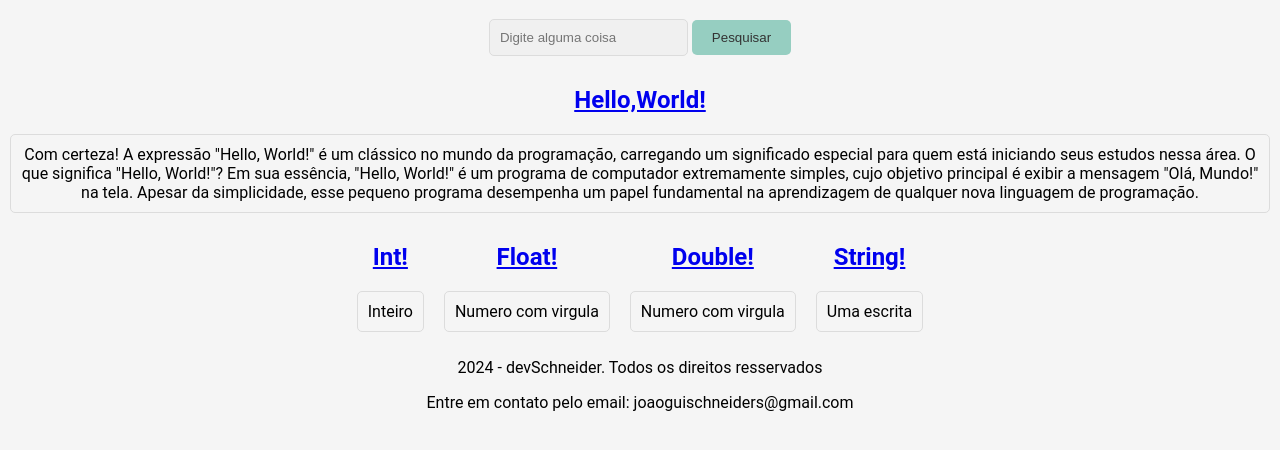
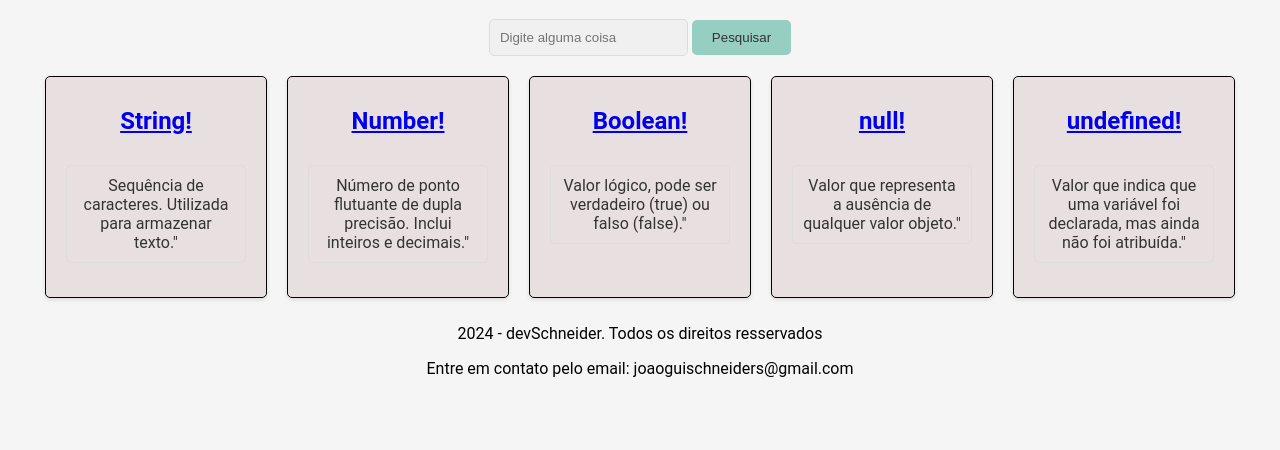
Before and after one commit to schneiderjaoo/imersaoGeminiAlura, a plain HTML site: page index.html in a window 1280 px wide. Both pictures are taken after a click on the button "Pesquisar". Shown: the part 62-512 px from the top of the page. Drawn offline with Linux system fonts and the light colour scheme.

Commit message:
Melhorias

```diff
--- /dev/null
+++ b/dados.js
@@ -0,0 +1,28 @@
+let tiposDeDados = [
+    {
+        nome: "String",
+        descricao: "Sequência de caracteres. Utilizada para armazenar texto.",
+        link: "Olá, mundo!",
+    },
+    {
+        nome: "Number",
+        descricao: "Número de ponto flutuante de dupla precisão. Inclui inteiros e decimais.",
+        exemplo: 42,
+        link: ["inteiro", "decimal"]
+    },
+    {
+        nome: "Boolean",
+        descricao: "Valor lógico, pode ser verdadeiro (true) ou falso (false).",
+        link: true
+    },
+    {
+        nome: "null",
+        descricao: "Valor que representa a ausência de qualquer valor objeto.",
+        link: null
+    },
+    {
+        nome: "undefined",
+        descricao: "Valor que indica que uma variável foi declarada, mas ainda não foi atribuída.",
+        link: undefined
+    }
+];
--- a/index.html
+++ b/index.html
@@ -13,56 +13,17 @@
     <main>
         <section>
         <input type="text" placeholder="Digite alguma coisa">
-        <button>Pesquisar</button>
+        <button onclick="pesquisar()">Pesquisar</button>
     </section>
-    <section class="resultados-pesquisas">
-        <div class="item-resulado">
-            <h2>
-                <a href="https://pt.wikipedia.org/wiki/Programa_Ol%C3%A1_Mundo" target="_blank">Hello,World!</a>
-            </h2>
-            <p class="descricao-meta">
-                Com certeza! A expressão "Hello, World!" é um clássico no mundo da programação, carregando um significado especial para quem está iniciando seus estudos nessa área.
-                O que significa "Hello, World!"?
-                Em sua essência, "Hello, World!" é um programa de computador extremamente simples, cujo objetivo principal é exibir a mensagem "Olá, Mundo!" na tela. Apesar da simplicidade, esse pequeno programa desempenha um papel fundamental na aprendizagem de qualquer nova linguagem de programação.
-            </p>
-        </div>
-        <div class="item-resulado">
-            <h2>
-                <a href="https://pt.wikipedia.org/wiki/Programa_Ol%C3%A1_Mundo" target="_blank">Int!</a>
-            </h2>
-            <p class="descricao-meta">
-                Inteiro
-            </p>
-        </div>
-        <div class="item-resulado">
-            <h2>
-                <a href="https://pt.wikipedia.org/wiki/Programa_Ol%C3%A1_Mundo" target="_blank">Float!</a>
-            </h2>
-            <p class="descricao-meta">
-                Numero com virgula
-            </p>
-        </div>
-        <div class="item-resulado">
-            <h2>
-                <a href="https://pt.wikipedia.org/wiki/Programa_Ol%C3%A1_Mundo" target="_blank">Double!</a>
-            </h2>
-            <p class="descricao-meta">
-              Numero com virgula
-            </p>
-        </div>
-        <div class="item-resulado">
-            <h2>
-                <a href="https://pt.wikipedia.org/wiki/Programa_Ol%C3%A1_Mundo" target="_blank">String!</a>
-            </h2>
-            <p class="descricao-meta">
-                Uma escrita
-            </p>
-        </div>
+    <section class="resultados-pesquisas"
+             id="resultadosDaPesquisa">
     </section>
     </main>
     <footer>
         <p>2024 - devSchneider. Todos os direitos resservados</p>
         <p>Entre em contato pelo email: joaoguischneiders@gmail.com</p>
     </footer>
+    <script src="dados.js"></script>
+    <script src="script.js"></script>
 </body>
 </html>
--- a/script.js
+++ b/script.js
@@ -1 +1,44 @@
-console.log('Hello, world!');
+//console.log(tiposDeDados[0]);
+function pesquisar(){
+    let section = document.getElementById("resultadosDaPesquisa")
+
+    let resultados = "";
+
+    //para cada dado dentro da lista de dados
+    for(let dado of tiposDeDados){
+        resultados += `
+            <div class="item-resulado">
+                <h2>
+                    <a href="${dado.link}" target="_blank">
+                        ${dado.nome}!
+                    </a>
+                </h2>
+                <p class="descricao-meta">
+                    ${dado.descricao}"
+                </p>
+            </div>`;
+        }
+
+    section.innerHTML = resultados;
+}
+/*
+let section = document.getElementById("resultadosDaPesquisa")
+
+let resultados = "";
+
+//para cada dado dentro da lista de dados
+for(let dado of tiposDeDados){
+    resultados += `
+        <div class="item-resulado">
+            <h2>
+                <a href="${dado.link}" target="_blank">
+                    ${dado.nome}!
+                </a>
+            </h2>
+            <p class="descricao-meta">
+                ${dado.descricao}"
+            </p>
+        </div>`;
+    }
+
+section.innerHTML = resultados; */
--- a/styles.css
+++ b/styles.css
@@ -46,10 +46,10 @@ input {
     border-radius: 5px;
 }
 
-.item-resultado {
-    border: 1px solid #DCDCDC; /* Light gray border */
+.item-resulado {
+    border: 1px solid #000000; /* Light gray border */
     box-shadow: 0px 2px 4px rgba(0, 0, 0, 0.1); /* Subtle shadow */
-    background-color: #FFFFFF; /* White background */
+    background-color: #e8e0e0; /* White background */
     color: #333333;
     padding: 10px;
     margin: 10px;
```
